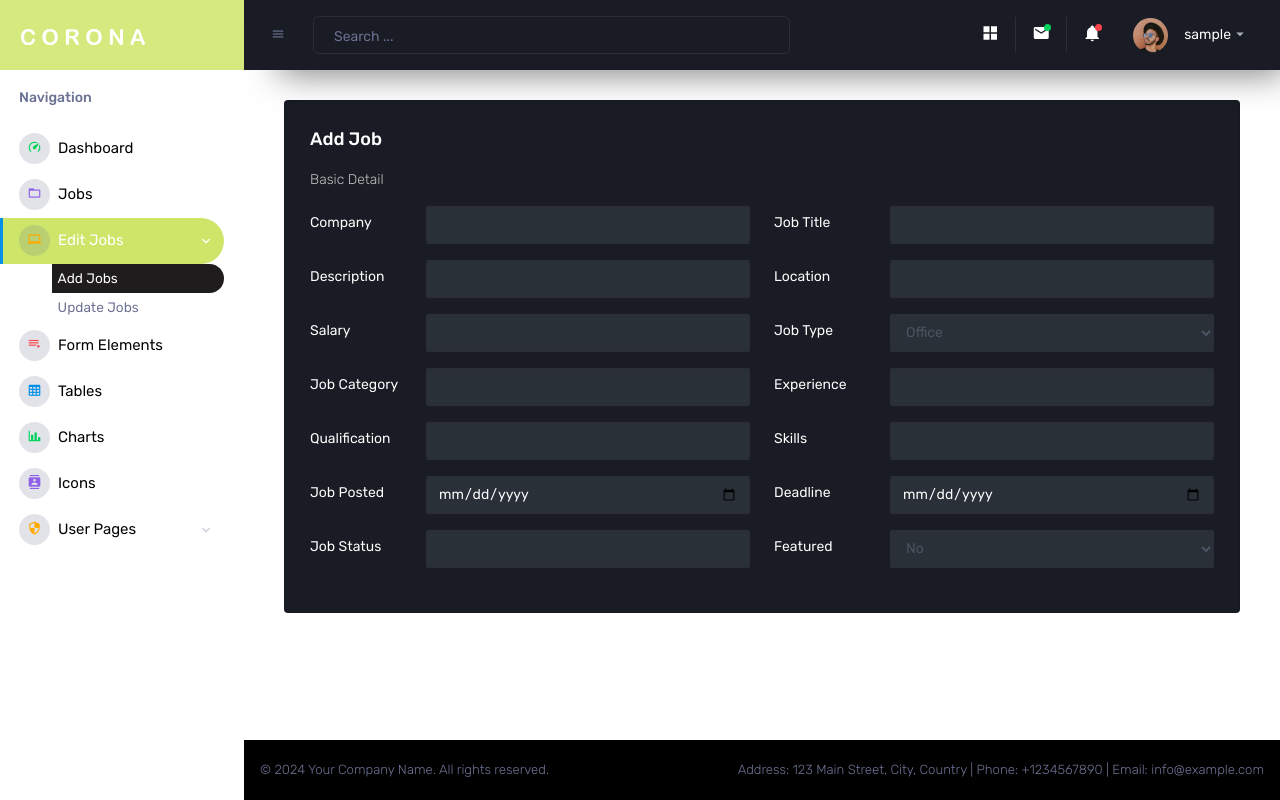
After one commit to LostParadise07/job_posting, a Flask app: page /add_jobs in a window 1280 px wide. The commit adds this page. Run offline with Flask 2, Linux system fonts and the light colour scheme; the visitor is signed in with stand-in values (Sample User, id 1); data comes from the database, SQL or seed files in the repository; style sheets or scripts are compiled from the project's sources; some libraries are stand-ins or nearby versions.

Commit message:
add jobs

```diff
--- a/apps/home/routes.py
+++ b/apps/home/routes.py
@@ -4,7 +4,7 @@ Copyright (c) 2019 - present AppSeed.us
 """
 
 from apps.home import blueprint
-from flask import render_template, request
+from flask import render_template, request , url_for
 from flask_login import login_required
 from jinja2 import TemplateNotFound
 
@@ -12,9 +12,18 @@ from jinja2 import TemplateNotFound
 @blueprint.route('/index')
 @login_required
 def index():
-
     return render_template('home/index.html', segment='index')
 
+
+@blueprint.route('/add_jobs')
+@login_required
+def add_jobs():
+    return render_template('home/add_jobs.html', segment='add_jobs')
+
+@blueprint.route('/edit_jobs')
+@login_required
+def edit_jobs():
+    return render_template('home/edit_jobs.html', segment='edit_jobs')
 
 @blueprint.route('/<template>')
 @login_required
--- a/apps/static/assets/css/jobs.css
+++ b/apps/static/assets/css/jobs.css
@@ -22,7 +22,7 @@
 
 .job-title,
 .job-company {
-    font-size: 20px;
+    font-size: 14px;
     margin: 0;
 }
 
--- a/apps/static/assets/scss/_sidebar.scss
+++ b/apps/static/assets/scss/_sidebar.scss
@@ -34,7 +34,7 @@
       &:active,
       &:focus,
       &:hover {
-        color: lighten(color(gray-dark), 10%);
+        color: lighten(color(black), 10%);
       }
 
       img {
@@ -80,7 +80,7 @@
         @include align-items(center);
         white-space: nowrap;
         padding: $sidebar-menu-padding-y 10px $sidebar-menu-padding-y $sidebar-menu-padding-x;
-        color: $sidebar-dark-menu-color;
+        color: black;
         @include transition-duration(0.45s);
         transition-property: color;
         -webkit-transition-property: color;
--- /dev/null
+++ b/apps/templates/home/add_jobs.html
@@ -0,0 +1,186 @@
+{% extends "layouts/base.html" %}
+
+{% block title %} Add Jobs {% endblock %}
+
+<!-- Specific Plugin CSS goes HERE -->
+{% block plugin_stylesheets %}
+
+  <!-- Plugin css for this page -->
+  <link rel="stylesheet" href="/static/assets/vendors/jvectormap/jquery-jvectormap.css">
+  <link rel="stylesheet" href="/static/assets/vendors/flag-icon-css/css/flag-icon.min.css">
+  <link rel="stylesheet" href="/static/assets/vendors/owl-carousel-2/owl.carousel.min.css">
+  <link rel="stylesheet" href="/static/assets/vendors/owl-carousel-2/owl.theme.default.min.css">
+
+{% endblock plugin_stylesheets %}
+
+<!-- Specific CSS goes HERE -->
+{% block stylesheets %}{% endblock stylesheets %}
+
+{% block content %}
+
+<div class="content-wrapper" >
+    <div class="col-12 grid-margin">
+        <div class="card">
+          <div class="card-body">
+            <h4 class="card-title">Add Job</h4>
+            <form class="form-sample">
+              <p class="card-description"> Basic Detail </p>
+              <div class="row">
+                <div class="col-md-6">
+                  <div class="form-group row">
+                    <label class="col-sm-3 col-form-label">Company</label>
+                    <div class="col-sm-9">
+                      <input type="text" class="form-control" />
+                    </div>
+                  </div>
+                </div>
+                <div class="col-md-6">
+                  <div class="form-group row">
+                    <label class="col-sm-3 col-form-label">Job Title</label>
+                    <div class="col-sm-9">
+                      <input type="text" class="form-control" />
+                    </div>
+                  </div>
+                </div>
+              </div>
+              <div class="row">
+                <div class="col-md-6">
+                  <div class="form-group row">
+                    <label class="col-sm-3 col-form-label">Description</label>
+                    <div class="col-sm-9">
+                        <input type="text-area" class="form-control" />
+                    </div>
+                  </div>
+                </div>
+                <div class="col-md-6">
+                  <div class="form-group row">
+                    <label class="col-sm-3 col-form-label">Location</label>
+                    <div class="col-sm-9">
+                      <input class="form-control" type="text" />
+                    </div>
+                  </div>
+                </div>
+              </div>
+              <div class="row">
+                <div class="col-md-6">
+                  <div class="form-group row">
+                    <label class="col-sm-3 col-form-label">Salary</label>
+                    <div class="col-sm-9">
+                        <input type="text" class="form-control" />
+                    </div>
+                  </div>
+                </div>
+                <div class="col-md-6">
+                  <div class="form-group row">
+                    <label class="col-sm-3 col-form-label">Job Type</label>
+                    <div class="col-sm-9">
+                        <select class="form-control">
+                          <option>Office</option>
+                          <option>Remote</option>
+                          <option>Hybrid</option>
+                        </select>
+                    </div>
+                  </div>
+                </div>
+              </div>
+              <div class="row">
+                <div class="col-md-6">
+                  <div class="form-group row">
+                    <label class="col-sm-3 col-form-label">Job Category</label>
+                    <div class="col-sm-9">
+                      <input type="text" class="form-control" />
+                    </div>
+                  </div>
+                </div>
+                <div class="col-md-6">
+                  <div class="form-group row">
+                    <label class="col-sm-3 col-form-label">Experience</label>
+                    <div class="col-sm-9">
+                      <input type="text" class="form-control" />
+                    </div>
+                  </div>
+                </div>
+              </div>
+              <div class="row">
+                <div class="col-md-6">
+                  <div class="form-group row">
+                    <label class="col-sm-3 col-form-label">Qualification</label>
+                    <div class="col-sm-9">
+                      <input type="text" class="form-control" />
+                    </div>
+                  </div>
+                </div>
+                <div class="col-md-6">
+                  <div class="form-group row">
+                    <label class="col-sm-3 col-form-label">Skills</label>
+                    <div class="col-sm-9">
+                      <input type="text" class="form-control" />
+                    </div>
+                  </div>
+                </div>
+              </div>
+              <div class="row">
+                <div class="col-md-6">
+                  <div class="form-group row">
+                    <label class="col-sm-3 col-form-label">Job Posted</label>
+                    <div class="col-sm-9">
+                      <input type="date" class="form-control" placeholder="DD/MM/YY" />
+                    </div>
+                  </div>
+                </div>
+                <div class="col-md-6">
+                  <div class="form-group row">
+                    <label class="col-sm-3 col-form-label">Deadline</label>
+                    <div class="col-sm-9">
+                        <input type="date" class="form-control" placeholder="DD/MM/YY" />
+                    </div>
+                  </div>
+                </div>
+              </div>
+              <div class="row">
+                <div class="col-md-6">
+                  <div class="form-group row">
+                    <label class="col-sm-3 col-form-label">Job Status</label>
+                    <div class="col-sm-9">
+                      <input type="text" class="form-control"  />
+                    </div>
+                  </div>
+                </div>
+                <div class="col-md-6">
+                  <div class="form-group row">
+                    <label class="col-sm-3 col-form-label">Featured</label>
+                    <div class="col-sm-9">
+                        <select class="form-control">
+                          <option>No</option>
+                          <option>Yes</option>
+                        </select>
+                    </div>
+                  </div>
+                </div>
+              </div>
+            </form>
+          </div>
+        </div>
+      </div>
+
+</div>
+
+
+{% endblock content %}
+
+<!-- Specific Plugin JS goes HERE  -->
+{% block plugin_javascripts %}
+
+  <script src="/static/assets/vendors/chart.js/Chart.min.js"></script>
+  <script src="/static/assets/vendors/progressbar.js/progressbar.min.js"></script>
+  <script src="/static/assets/vendors/jvectormap/jquery-jvectormap.min.js"></script>
+  <script src="/static/assets/vendors/jvectormap/jquery-jvectormap-world-mill-en.js"></script>
+  <script src="/static/assets/vendors/owl-carousel-2/owl.carousel.min.js"></script>
+
+{% endblock plugin_javascripts %}
+
+{% block javascripts %}
+
+  <script src="/static/assets/js/dashboard.js"></script>
+
+{% endblock javascripts %}
--- a/apps/templates/home/index.html
+++ b/apps/templates/home/index.html
@@ -18,8 +18,7 @@
 
 {% block content %}
 
-    <div class="content-wrapper" style="background:#dad7d7">
-
+    <div class="content-wrapper" style="background:#dffc7d;">
       <div class="row">
         <div class="col-xl-3 col-sm-6 grid-margin stretch-card">
           <div class="card">
--- a/apps/templates/includes/sidebar.html
+++ b/apps/templates/includes/sidebar.html
@@ -1,5 +1,20 @@
-      <nav class="sidebar sidebar-offcanvas" >
-        <div class="sidebar-brand-wrapper d-none d-lg-flex align-items-center justify-content-center fixed-top">
+<style>
+
+  .nav.flex-column.sub-menu .nav-item .nav-link:hover,
+  .nav.flex-column.sub-menu .nav-item .nav-link.active {
+    background-color: #1e1c1c;
+  }
+
+  .menu-arrow:after {
+    border-top-color: #ffff;
+  }
+  .nav-item.nav-link {
+    background:cyan;
+  }
+  </style>
+
+      <nav class="sidebar sidebar-offcanvas" style="background:#ffff">
+        <div class="sidebar-brand-wrapper d-none d-lg-flex align-items-center justify-content-center fixed-top" >
           <a class="sidebar-brand brand-logo" href="index.html"><img src="/static/assets/images/logo.svg" alt="logo" /></a>
           <a class="sidebar-brand brand-logo-mini" href="index.html"><img src="/static/assets/images/logo-mini.svg" alt="logo" /></a>
         </div>
@@ -9,7 +24,7 @@
             <span class="nav-link">Navigation</span>
           </li>
           <li class="nav-item menu-items">
-            <a class="nav-link" href="index.html">
+            <a class="nav-link" href="{{ url_for('home_blueprint.index') }}">
               <span class="menu-icon">
                 <i class="mdi mdi-speedometer"></i>
               </span>
@@ -25,6 +40,21 @@
             </a>
           </li>
           <li class="nav-item menu-items">
+            <a class="nav-link"  id="editt" data-toggle="collapse" href="#edit-jobs" aria-expanded="false" aria-controls="edit-jobs">
+              <span class="menu-icon">
+                <i class="mdi mdi-laptop"></i>
+              </span>
+              <span class="menu-title">Edit Jobs</span>
+              <i class="menu-arrow"></i>
+            </a>
+            <div class="collapse" id="edit-jobs">
+              <ul class="nav flex-column sub-menu">
+                <li class="nav-item"> <a class="nav-link" href="{{ url_for('home_blueprint.add_jobs') }}">Add Jobs</a></li>
+                <li class="nav-item"> <a class="nav-link" href="{{ url_for('home_blueprint.edit_jobs') }}">Update Jobs</a></li>
+              </ul>
+            </div>
+          </li>
+          <!-- <li class="nav-item menu-items">
             <a class="nav-link" data-toggle="collapse" href="#ui-basic" aria-expanded="false" aria-controls="ui-basic">
               <span class="menu-icon">
                 <i class="mdi mdi-laptop"></i>
@@ -39,7 +69,7 @@
                 <li class="nav-item"> <a class="nav-link" href="/typography.html">Typography</a></li>
               </ul>
             </div>
-          </li>
+          </li> -->
           <li class="nav-item menu-items">
             <a class="nav-link" href="/basic-elements.html">
               <span class="menu-icon">
```
Also changed, not shown: apps/authentication/models.py (+19 -0 lines), apps/templates/home/Jobs.html (+26 -49 lines), apps/templates/home/edit_jobs.html (added, +186 -0 lines).
